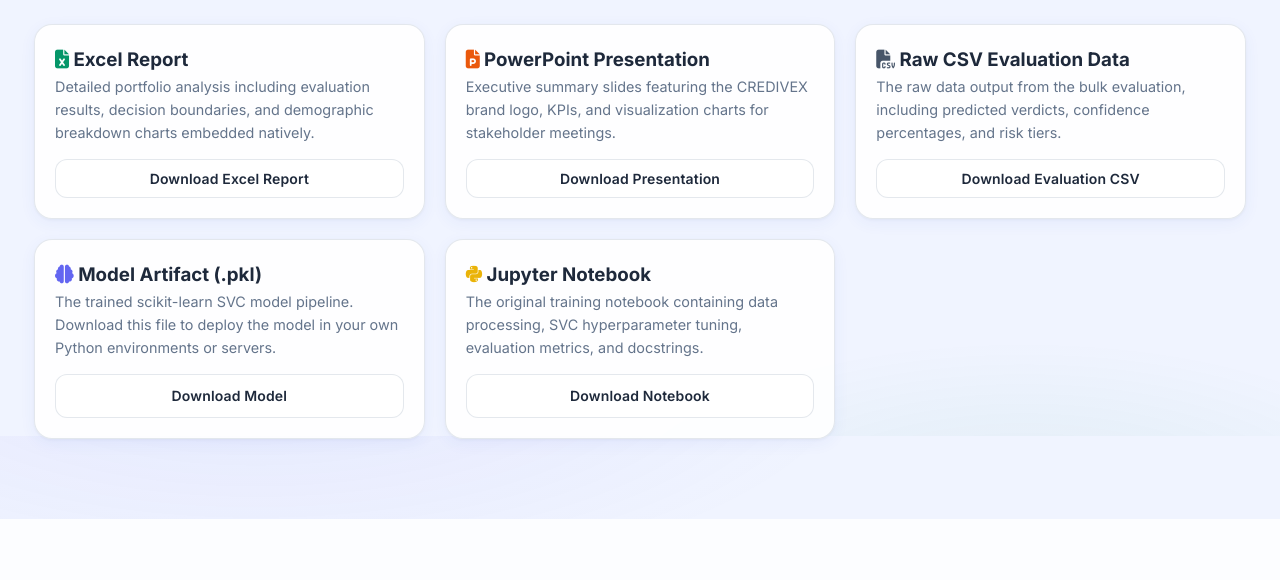
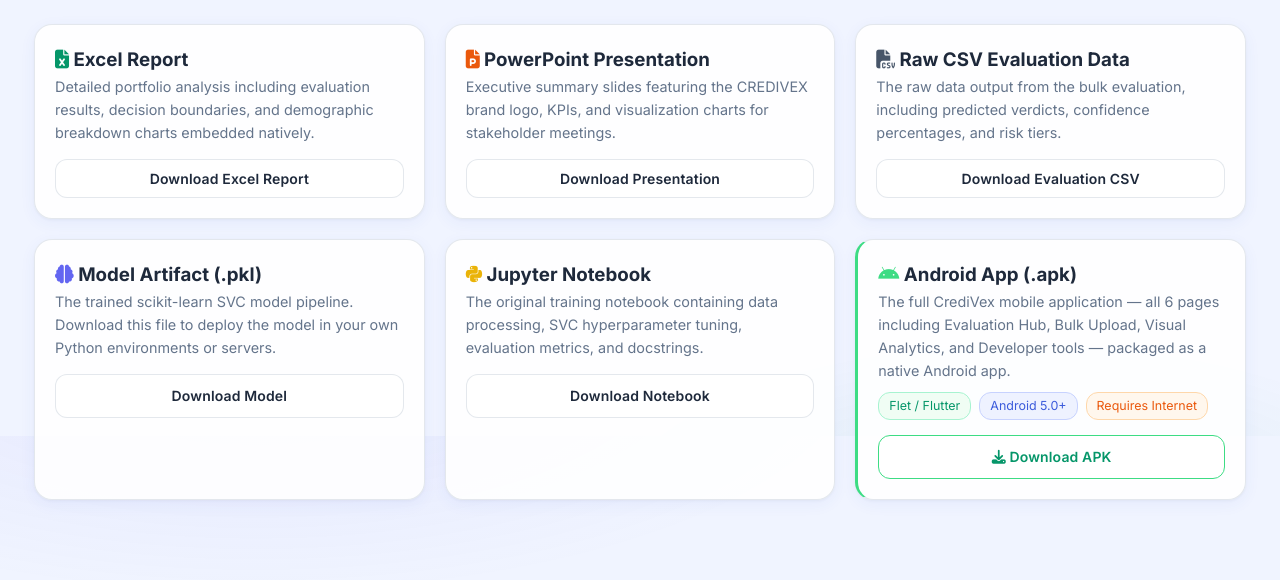
Before and after one commit to eyar1230-hub/CrediVex-loan_Ai, a Flask app: page / in a window 1280 px wide, after a click on "Download Center". Shown: the part 364-944 px from the top of the page. Before the commit the page ends 883 px from the top, so only its background shows below. Run offline with Flask 3, Linux system fonts and the light colour scheme.

Commit message:
feat: add Android APK download page and endpoint

```diff
--- a/app.py
+++ b/app.py
@@ -707,6 +707,27 @@ def api_download_notebook():
         )
     return jsonify({"error": "Notebook file not found on server."}), 404
 
+
+@app.route('/api/download-apk', methods=['GET'])
+def api_download_apk():
+    """
+    Allows downloading the CrediVex Android APK (mobile app).
+    Place the built APK at: <project_root>/credivex_mobile.apk
+    Build it from Project_Loan_mobile/ with: flet build apk
+    """
+    apk_path = os.path.join(BASE_DIR, 'credivex_mobile.apk')
+    if os.path.exists(apk_path):
+        return send_file(
+            apk_path,
+            as_attachment=True,
+            download_name='CrediVex_Mobile.apk',
+            mimetype='application/vnd.android.package-archive'
+        )
+    return jsonify({
+        "error": "APK not yet built. Run 'flet build apk' in Project_Loan_mobile/ and copy the output to this directory."
+    }), 404
+
+
 # 3. Server Entry Point
 if __name__ == '__main__':
     port = int(os.environ.get("PORT", 5000))
--- a/templates/index.html
+++ b/templates/index.html
@@ -695,6 +695,22 @@ df.to_csv('bulk_evaluation.csv', index=False)
                     <p style="font-size: 0.9em; color: var(--text-muted); margin-bottom: 15px;">The original training notebook containing data processing, SVC hyperparameter tuning, evaluation metrics, and docstrings.</p>
                     <a href="/api/download-notebook" class="btn btn-outline" style="width: 100%; display: inline-block; text-align: center; text-decoration: none;">Download Notebook</a>
                 </div>
+
+                <!-- Android App -->
+                <div class="card" style="padding: 20px; border-left: 3px solid #3ddc84;">
+                    <h3><i class="fa-brands fa-android" style="color: #3ddc84;"></i> Android App (.apk)</h3>
+                    <p style="font-size: 0.9em; color: var(--text-muted); margin-bottom: 10px;">
+                        The full CrediVex mobile application — all 6 pages including Evaluation Hub, Bulk Upload, Visual Analytics, and Developer tools — packaged as a native Android app.
+                    </p>
+                    <div style="display: flex; gap: 8px; flex-wrap: wrap; margin-bottom: 15px;">
+                        <span style="font-size: 0.78em; background: #f0fdf4; color: #059669; padding: 3px 10px; border-radius: 12px; border: 1px solid #a7f3d0;">Flet / Flutter</span>
+                        <span style="font-size: 0.78em; background: #eef2ff; color: #3b5bdb; padding: 3px 10px; border-radius: 12px; border: 1px solid #c7d2fe;">Android 5.0+</span>
+                        <span style="font-size: 0.78em; background: #fff7ed; color: #ea580c; padding: 3px 10px; border-radius: 12px; border: 1px solid #fed7aa;">Requires Internet</span>
+                    </div>
+                    <a href="/api/download-apk" class="btn btn-outline" style="width: 100%; display: inline-block; text-align: center; text-decoration: none; border-color: #3ddc84; color: #059669;">
+                        <i class="fa-solid fa-download"></i> Download APK
+                    </a>
+                </div>
             </div>
         </section>
 
```
